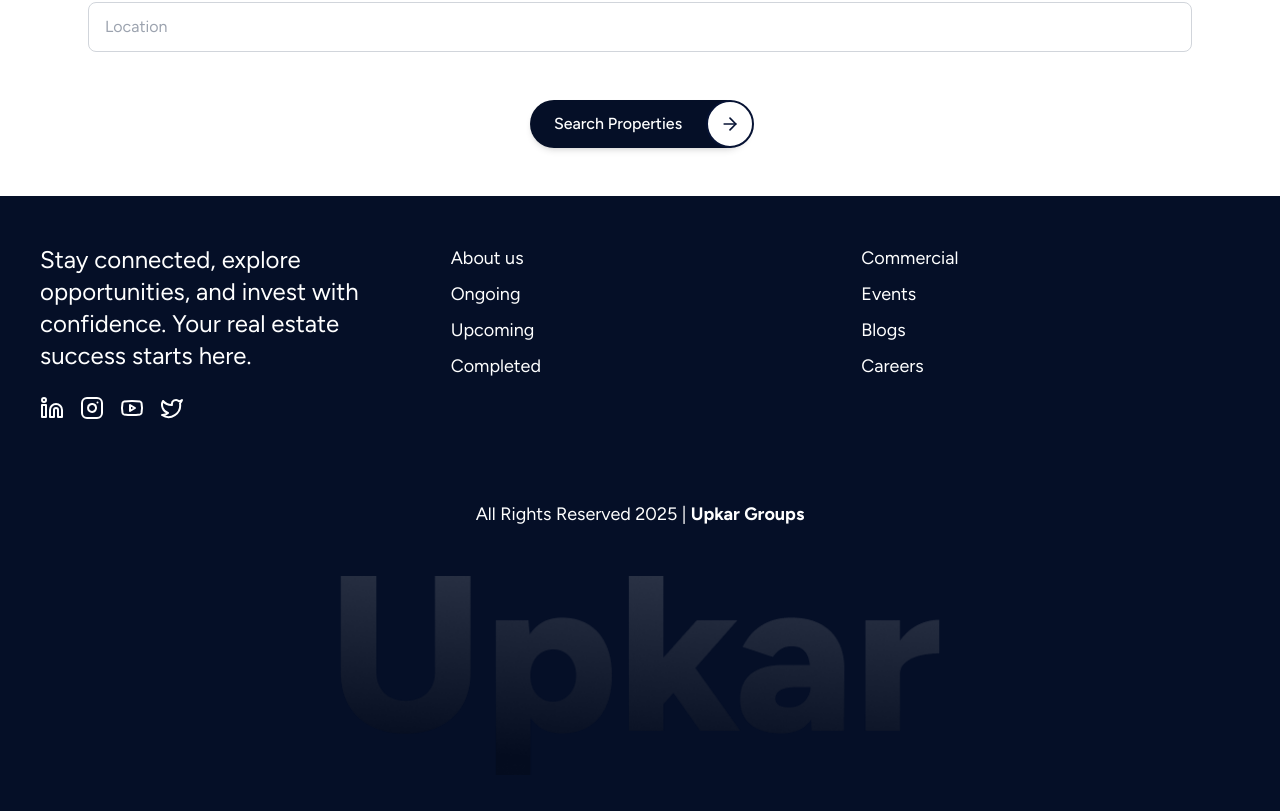
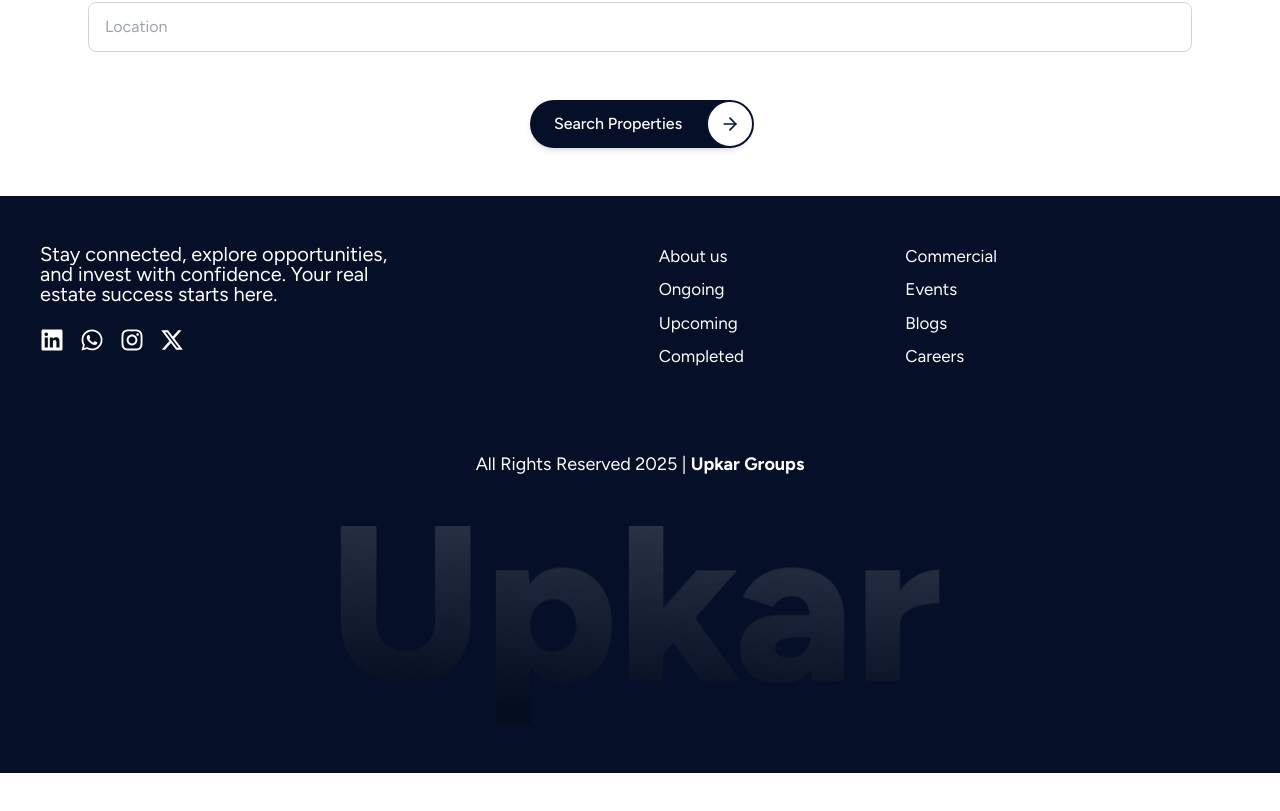
Before and after one commit to JavadAlip/upkar-frontend, a React (Vite) app: page /completed-projects in a window 1280 px wide. Shown: the part 3959-4770 px from the top of the page. After the commit the page ends 4732 px from the top, so only its background shows below. Built offline with nearby package versions, Linux system fonts and the light colour scheme; a web font is replaced by a local one.

Commit message:
alighnemt issue solved

```diff
--- a/src/Components/Common/Footer.jsx
+++ b/src/Components/Common/Footer.jsx
@@ -1,6 +1,8 @@
 import React from 'react';
-import { Linkedin, Instagram, Youtube, Twitter } from 'lucide-react';
 import Footerimg from "../../assets/Footer.png";
+import { FaLinkedin, FaWhatsapp, FaInstagram } from "react-icons/fa";
+import { FaXTwitter } from "react-icons/fa6";
+
 
 const Footer = () => {
   return (
@@ -10,53 +12,63 @@
 
         {/* Left - Description */}
         <div className="md:col-span-1 flex flex-col">
-          <p className="text-base sm:text-lg md:text-xl lg:text-2xl font-light leading-relaxed text-white">
-            Stay connected, explore opportunities, and invest with confidence.
-            Your real estate success starts here.
+          <p className="font-[Figtree] text-[20px] font-light leading-[1] text-white">
+            Stay connected, explore opportunities,<br />
+            and invest with confidence. Your real<br />
+            estate success starts here.
           </p>
-
           {/* Social Icons */}
           <div className="flex gap-4 mt-6">
             <a href="#" className="hover:text-gray-300 transition-colors">
-              <Linkedin className="w-5 h-5 sm:w-6 sm:h-6" />
+              <FaLinkedin className="w-5 h-5 sm:w-6 sm:h-6" />
             </a>
             <a href="#" className="hover:text-gray-300 transition-colors">
-              <Instagram className="w-5 h-5 sm:w-6 sm:h-6" />
+              <FaWhatsapp className="w-5 h-5 sm:w-6 sm:h-6" />
             </a>
             <a href="#" className="hover:text-gray-300 transition-colors">
-              <Youtube className="w-5 h-5 sm:w-6 sm:h-6" />
+              <FaInstagram className="w-5 h-5 sm:w-6 sm:h-6" />
             </a>
             <a href="#" className="hover:text-gray-300 transition-colors">
-              <Twitter className="w-5 h-5 sm:w-6 sm:h-6" />
+              <FaXTwitter className="w-5 h-5 sm:w-6 sm:h-6" />
             </a>
           </div>
         </div>
 
-        {/* Middle - About Us Links */}
-        <div className="md:col-span-1">
-          <ul className="space-y-2">
+
+        {/* Middle - Other Links (now shifted to center) */}
+        <div className="md:col-span-1 md:ml-20 lg:ml-52">
+          <ul className="space-y-2 font-[figtree] font-normal text-[17px]">
             {["About us", "Ongoing", "Upcoming", "Completed"].map((item, idx) => (
               <li key={idx}>
-                <a href="#" className="hover:text-gray-300 transition-colors text-sm sm:text-base md:text-lg">
+                <a
+                  href="#"
+                  className="hover:text-gray-300 transition-colors"
+                >
                   {item}
                 </a>
               </li>
             ))}
           </ul>
+
         </div>
 
-        {/* Right - Other Links */}
-        <div className="md:col-span-1">
-          <ul className="space-y-2">
+        {/* Right - About Us Links (moved to far right) */}
+        <div className="md:col-span-1 lg:ml-11">
+          <ul className="space-y-2 inline-block text-left font-[Figtree] text-[17px] text-white">
             {["Commercial", "Events", "Blogs", "Careers"].map((item, idx) => (
               <li key={idx}>
-                <a href="#" className="hover:text-gray-300 transition-colors text-sm sm:text-base md:text-lg">
+                <a
+                  href="#"
+                  className="hover:text-gray-300 transition-colors font-normal"
+                >
                   {item}
                 </a>
               </li>
             ))}
           </ul>
+
         </div>
+
 
       </div>
 
@@ -65,7 +77,7 @@
           All Rights Reserved 2025 | <span className="font-bold">Upkar Groups</span>
         </p>
 
-        <img src={Footerimg} alt="Upkar Logo"  className="w-full max-w-[90%] sm:max-w-[80%] md:max-w-[70%] lg:max-w-[60%] xl:max-w-[50%] object-contain" />
+        <img src={Footerimg} alt="Upkar Logo" className="w-full max-w-[90%] sm:max-w-[80%] md:max-w-[70%] lg:max-w-[60%] xl:max-w-[50%] object-contain" />
       </div>
 
     </footer>
--- a/src/Components/Project/PlotLayout.jsx
+++ b/src/Components/Project/PlotLayout.jsx
@@ -103,18 +103,17 @@
 
                     {/* Text Overlay - Left Bottom */}
                     <div className="absolute bottom-0 left-0 right-0 pb-6 sm:pb-12 pl-4 sm:pl-12 text-white space-y-2 sm:space-y-4">
-                        <h3 className="font-[Figtree] ml-4 sm:ml-16 font-normal text-[32px] sm:text-[64px] md:text-[80px] lg:text-[96px] text-white leading-tight sm:leading-tight">
+                        <h3 className="font-[Figtree] ml-4 sm:ml-16 font-normal text-[32px] sm:text-[64px] md:text-[80px] lg:text-[96px] text-white leading-tight sm:leading-tight lg:mb-[-25px] md:mb-[-25px]">
                             Start Low
                         </h3>
-
-                        <div className="flex flex-col sm:flex-row items-start sm:items-center gap-3 sm:gap-6">
+                        <div className="flex flex-col sm:flex-row items-start sm:items-center gap-3 sm:gap-6 ">
                             <img
                                 src={plotEnq}
                                 alt="Enquire Now"
                                 className="w-24 sm:w-32 md:w-40 lg:w-48 cursor-pointer hover:opacity-90 transition-opacity"
                             />
 
-                            <h3 className="font-[Figtree] font-semibold text-[32px] sm:text-[64px] md:text-[80px] lg:text-[96px] text-white leading-tight sm:leading-tight">
+                            <h3 className="font-[Figtree] font-semibold text-[32px] sm:text-[64px] md:text-[80px] lg:text-[96px] text-white leading-tight sm:leading-tight ">
                                 Save More
                             </h3>
                         </div>
```
